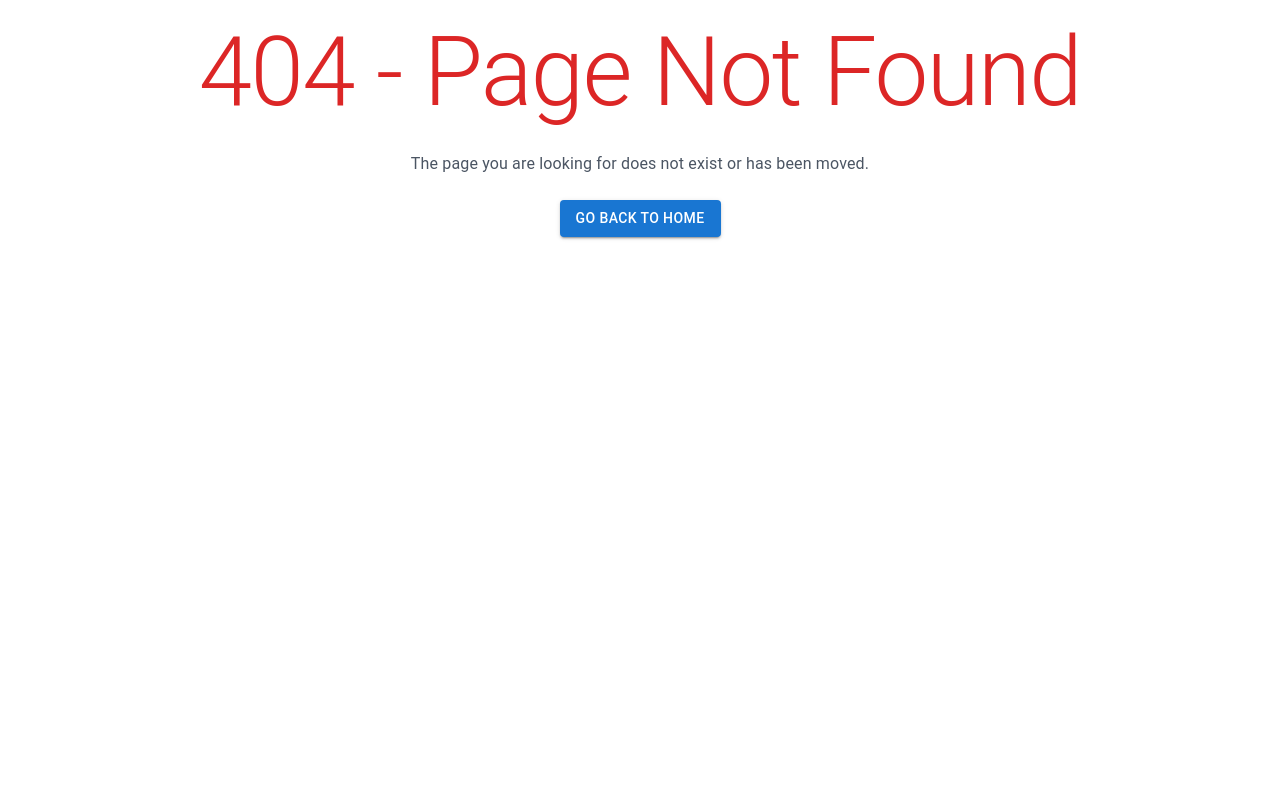
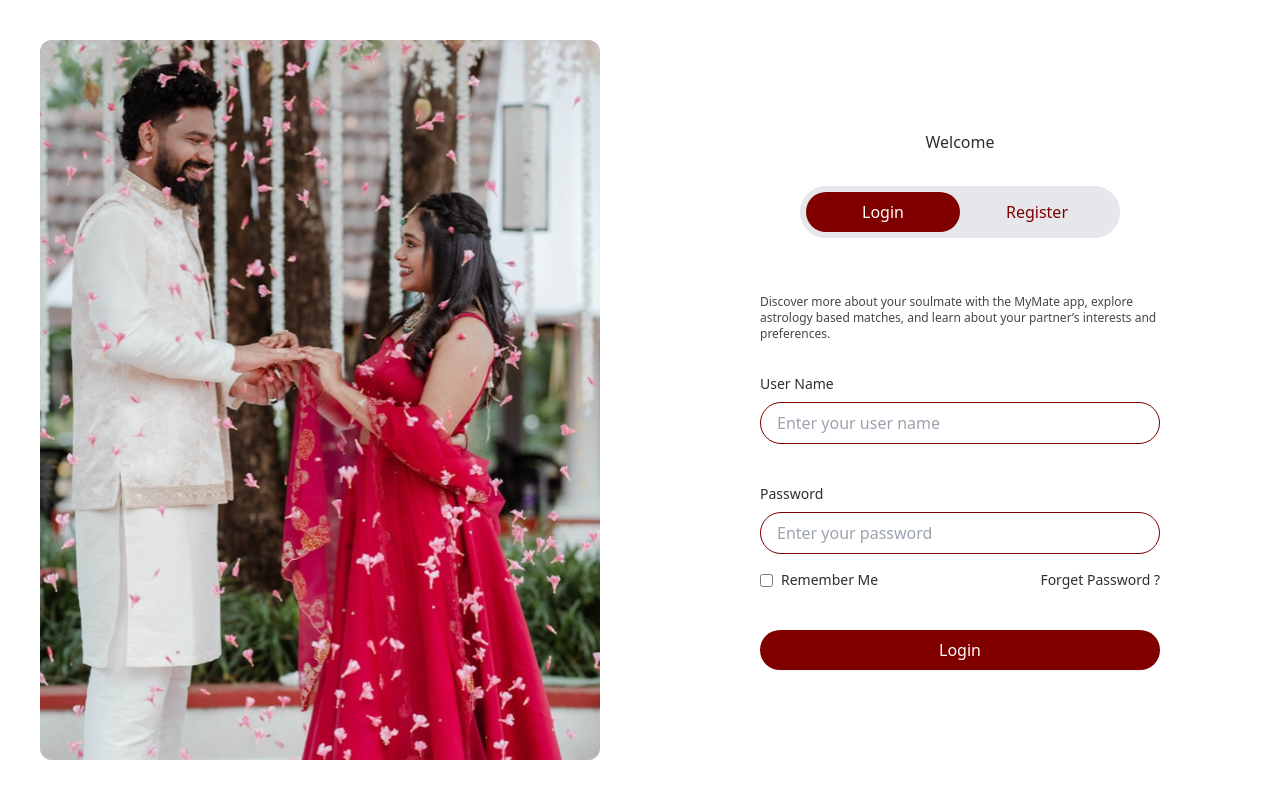
Before and after one commit to TheGrayCorp/Matrimony, a React (Vite) app: page /authentication in a window 1280 px wide. Before the commit this address had no page. Built offline with nearby package versions, Linux system fonts and the light colour scheme.

Commit message:
login, signup components implemented.

```diff
--- a/package.json
+++ b/package.json
@@ -17,6 +17,7 @@
     "lucide-react": "^0.540.0",
     "react": "^19.1.1",
     "react-dom": "^19.1.1",
+    "react-hook-form": "^7.62.0",
     "react-router-dom": "^7.8.1"
   },
   "devDependencies": {
--- /dev/null
+++ b/src/components/ui/AuthToggle.jsx
@@ -0,0 +1,22 @@
+const AuthToggle = ({ isLogin, setIsLogin }) => {
+  return (
+    <div className="flex w-full max-w-xs mx-auto bg-gray-200 rounded-full p-1.5">
+      <button
+        onClick={() => setIsLogin(true)}
+        className={`w-1/2 py-2 rounded-full transition-colors duration-300 ease-in-out
+          ${isLogin ? "bg-darkRed text-white" : "text-darkRed"}`}
+      >
+        Login
+      </button>
+      <button
+        onClick={() => setIsLogin(false)}
+        className={`w-1/2 py-2 rounded-full transition-colors duration-300 ease-in-out
+          ${!isLogin ? "bg-darkRed text-white" : "text-darkRed"}`}
+      >
+        Register
+      </button>
+    </div>
+  );
+};
+
+export default AuthToggle;
--- a/src/components/ui/Button.jsx
+++ b/src/components/ui/Button.jsx
@@ -1,8 +1,9 @@
 const sizeClasses = {
-  extraSmall: "px-4 py-1 text-xs",
-  small: "px-5 py-2 text-xs",
-  medium: "px-4 py-2 text-sm",
-  large: "px-7 py-3 text-base",
+  extraSmall: "px-4 py-1 text-xs rounded-md",
+  small: "px-5 py-2 text-xs rounded-md",
+  medium: "px-4 py-2 text-sm rounded-md",
+  large: "px-7 py-3 text-base rounded-md",
+  auth: "py-2 text-base rounded-full",
 };
 
 const colorClasses = {
@@ -15,6 +16,7 @@ const colorClasses = {
   gray: "bg-gray-500 hover:bg-gray-400 text-white",
   black: "bg-black hover:bg-gray-800 text-white",
   darkBlue: "bg-darkBlue hover:bg-blue-800 text-white",
+  darkRed: "bg-darkRed hover:bg-darkRed text-white",
 };
 
 const Button = ({
@@ -33,9 +35,9 @@ const Button = ({
       type={type}
       value={value}
       onClick={onClick}
-      className={`rounded-md font-normal shadow-sm transition ${
-        sizeClasses[size]
-      } ${colorClasses[color]} ${
+      className={`font-normal shadow-sm transition ${sizeClasses[size]} ${
+        colorClasses[color]
+      } ${
         disabled ? "opacity-60 cursor-not-allowed" : "cursor-pointer"
       } ${className}`}
       disabled={disabled}
--- /dev/null
+++ b/src/components/ui/InputField.jsx
@@ -0,0 +1,30 @@
+const InputField = ({
+  label,
+  id,
+  type = "text",
+  placeholder,
+  register,
+  error,
+  readOnly,
+}) => {
+  return (
+    <div className="mb-4">
+      {label && (
+        <label htmlFor={id} className="block text-sm text-black2 mb-2">
+          {label}
+        </label>
+      )}
+      <input
+        id={id}
+        type={type}
+        placeholder={placeholder}
+        readOnly={readOnly}
+        {...register}
+        className={`w-full px-4 py-2 border border-darkRed rounded-full focus:outline-none`}
+      />
+      {error && <span className="text-darkRed text-xs">{error.message}</span>}
+    </div>
+  );
+};
+
+export default InputField;
--- a/src/components/ui/footerText/FooterText.jsx
+++ b/src/components/ui/footerText/FooterText.jsx
@@ -1,10 +1,9 @@
-const FooterText = () => {
+const FooterText = ({ align = "center" }) => {
   return (
     <div>
-      <p className="text-xs text-black1 text-center mb-0">
-        Discover more about your soulmate with the MyMate app , explore
-        astrology based matches, and learn about your partner’s interests and
-        preferences.
+      <p className={`text-xs text-black1 mb-0 text-${align}`}>
+        Discover more about your soulmate with the MyMate app, explore astrology
+        based matches, and learn about your partner’s interests and preferences.
       </p>
     </div>
   );
--- /dev/null
+++ b/src/pages/authentication/AuthForm.jsx
@@ -0,0 +1,113 @@
+import { useState } from "react";
+import { useForm } from "react-hook-form";
+import InputField from "../../components/ui/InputField";
+import FooterText from "../../components/ui/footerText/FooterText";
+import AuthToggle from "../../components/ui/AuthToggle";
+import Button from "../../components/ui/Button";
+
+const AuthForm = () => {
+  const [isLogin, setIsLogin] = useState(true);
+
+  const {
+    register,
+    handleSubmit,
+    reset,
+    formState: { errors },
+  } = useForm({
+    defaultValues: {
+      email: "",
+      username: "",
+      password: "",
+    },
+  });
+
+  const onSubmit = (data) => {
+    if (isLogin) {
+      const loginData = {
+        username: data.username,
+        password: data.password,
+      };
+      console.log("Login data is:", loginData);
+    } else {
+      console.log("Signup data is:", data);
+    }
+    reset();
+  };
+
+  return (
+    <div className="w-full max-w-md p-6">
+      <div className="flex justify-center pb-8">
+        <p className="text-black2">Welcome</p>
+      </div>
+      <div className="flex justify-center mb-6 space-x-6">
+        <AuthToggle isLogin={isLogin} setIsLogin={setIsLogin} />
+      </div>
+      <div className="flex py-8">
+        <FooterText align="justify" />
+      </div>
+      <form onSubmit={handleSubmit(onSubmit)} className="space-y-10">
+        {!isLogin && (
+          <InputField
+            label="Email Address"
+            id="email"
+            type="email"
+            placeholder="Enter your email address"
+            register={register("email", {
+              required: isLogin ? false : "Email is required",
+              pattern: {
+                value: /^[a-zA-Z0-9._%+-]+@[a-zA-Z0-9.-]+\.[a-zA-Z]{2,}$/i,
+                message: "Please enter a valid email address",
+              },
+            })}
+            error={errors.email}
+          />
+        )}
+        <InputField
+          label="User Name"
+          id="username"
+          type="text"
+          placeholder="Enter your user name"
+          register={register("username", {
+            required: "Username is required",
+          })}
+          error={errors.username}
+        />
+        <div>
+          <InputField
+            label="Password"
+            id="password"
+            type="password"
+            placeholder="Enter your password"
+            register={register("password", {
+              required: "Password is required",
+              minLength: {
+                value: 6,
+                message: "Password must be at least 6 characters",
+              },
+            })}
+            error={errors.password}
+          />
+          {isLogin && (
+            <div className="flex justify-between items-center text-sm text-gray-600">
+              <label className="flex items-center text-black2">
+                <input type="checkbox" className="mr-2" /> Remember Me
+              </label>
+              <a href="#" className="text-black2">
+                Forget Password ?
+              </a>
+            </div>
+          )}
+        </div>
+        <Button
+          label={isLogin ? "Login" : "Register"}
+          size="auth"
+          color="darkRed"
+          type="submit"
+          className="w-full rounded-full"
+        />
+      </form>
+    </div>
+  );
+};
+
+export default AuthForm;
--- /dev/null
+++ b/src/pages/authentication/AuthLayout.jsx
@@ -0,0 +1,21 @@
+import AuthForm from "../authentication/AuthForm";
+import authImg from "../../assets/images/authImg.svg";
+
+const AuthLayout = () => {
+  return (
+    <div className="grid grid-cols-12 min-h-screen bg-white">
+      <div className="hidden md:flex col-span-12 md:col-span-6 items-center justify-center p-10">
+        <img
+          src={authImg}
+          alt="Authentication image"
+          className="w-full h-full object-cover rounded-xl"
+        />
+      </div>
+      <div className="col-span-12 md:col-span-6 flex items-center justify-center">
+        <AuthForm />
+      </div>
+    </div>
+  );
+};
+
+export default AuthLayout;
--- /dev/null
+++ b/src/pages/authentication/Authentication.jsx
@@ -0,0 +1,7 @@
+import AuthLayout from "./AuthLayout";
+
+const Authentication = () => {
+  return <AuthLayout />;
+};
+
+export default Authentication;
--- a/src/pages/listProfile/ListProfile.jsx
+++ b/src/pages/listProfile/ListProfile.jsx
@@ -27,7 +27,7 @@ const ListProfile = () => {
         ))}
       </div>
       <div className="mb-2">
-        <FooterText />
+        <FooterText align="center"/>
       </div>
     </div>
   );
--- a/src/pages/viewProfile/ViewProfile.jsx
+++ b/src/pages/viewProfile/ViewProfile.jsx
@@ -53,7 +53,7 @@ const ViewProfile = () => {
           </div>
         </div>
         <div className="fixed bottom-2 w-full">
-          <FooterText />
+          <FooterText align="center" />
         </div>
       </div>
     </div>
--- a/tailwind.config.js
+++ b/tailwind.config.js
@@ -10,6 +10,8 @@ export default {
         darkGray: "#7E7E7E",
         lightGray: "#999999",
         mediumGray: "#7E7E7E",
+        black2: "#2E2E2E",
+        darkRed: "#800000",
       },
       fontFamily: {
         roboto: ["Roboto", "sans-serif"],
```
Also changed, not shown: src/routes/Allroutes.jsx (+5 -8 lines), src/assets/images/authImg.svg (added).
